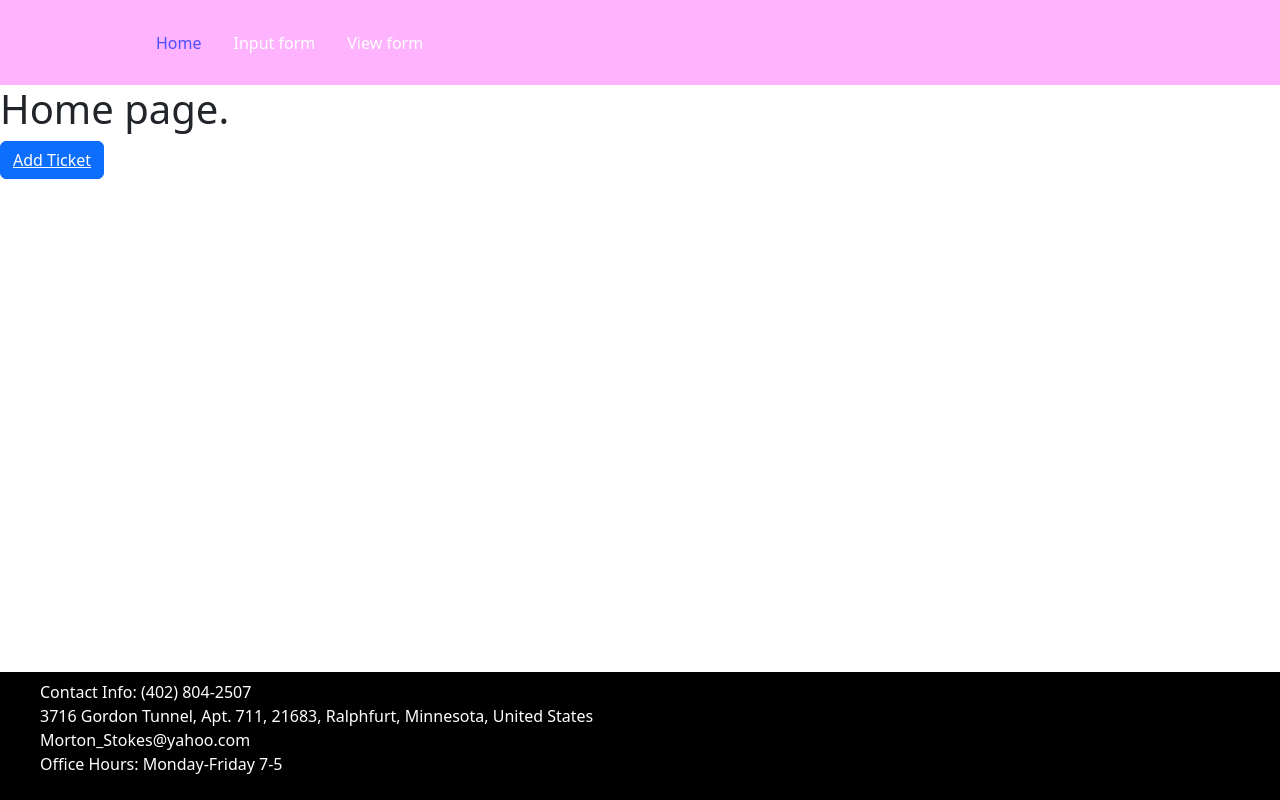
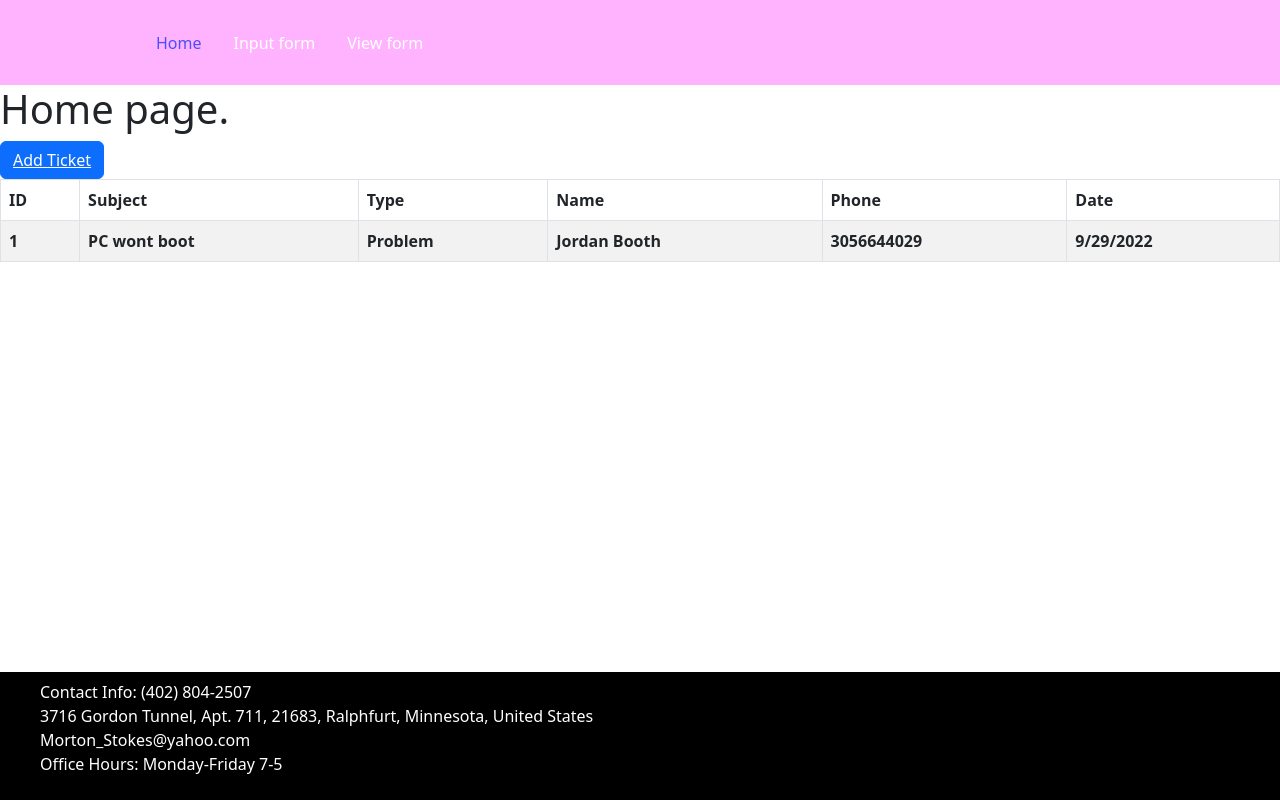
Before and after one commit to joboot/hci-program-2, a React (Create React App) app in the folder hci-program-2/: page /home in a window 1280 px wide. Built offline with nearby package versions, Linux system fonts and the light colour scheme.

Commit message:
Added table with test data

```diff
--- a/hci-program-2/src/pages/home.js
+++ b/hci-program-2/src/pages/home.js
@@ -1,4 +1,5 @@
 import React from "react";
+import {Table} from "react-bootstrap"
 
 const Home = () => {
 return (
@@ -7,6 +8,28 @@ return (
 		Home page.
 	</h1>
 		<button type="button" class="btn btn-primary"><a href="input_form.js">Add Ticket</a></button>
+		<Table striped bordered hover>
+			<thead>
+				<tr>
+					<th>ID</th>
+					<th>Subject</th>
+					<th>Type</th>
+					<th>Name</th>
+					<th>Phone</th>
+					<th>Date</th>
+				</tr>
+			</thead>
+			<tbody>
+				<tr>
+					<th>1</th>
+					<th>PC wont boot</th>
+					<th>Problem</th>
+					<th>Jordan Booth</th>
+					<th>3056644029</th>
+					<th>9/29/2022</th>
+				</tr>
+			</tbody>
+		</Table>
 	</div>
 );
 };
```
